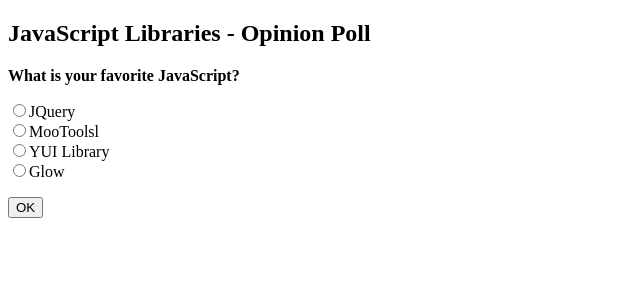
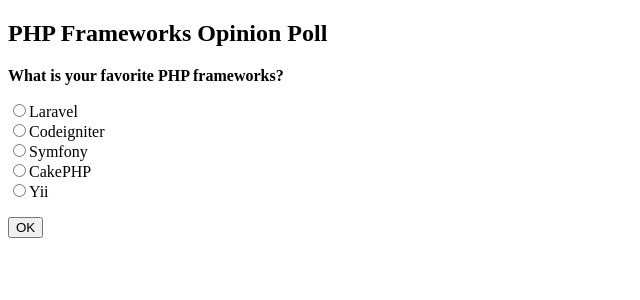
Before and after one commit to damlern92/Opinion-poll, a PHP site: page / in a window 1280 px wide. Shown: the top 300 px of the page, without its empty margins (0-640 px from the left). Run offline with PHP 8.4, Linux system fonts and the light colour scheme.

Commit message:
Changed four files

```diff
--- a/index.php
+++ b/index.php
@@ -5,9 +5,7 @@ require 'opinion_poll_model.php';
 $model = new Opinion_poll_model();
 
 if (count($_POST) == 1) {
-
     echo "<script>alert('You did not vote!');</script>";
-
 }
 
 if (count($_POST) > 1) {
@@ -15,19 +13,18 @@ if (count($_POST) > 1) {
     // Adding $option and $ts
     $ts = date("Y-m-d H:i:s");
     $option = $_POST['vote'][0];
-    $sql_stmt = "INSERT INTO js_libraries (`choice`,`ts`) VALUES ($option,'$ts')";
-
+    $sql_stmt = "INSERT INTO php_frameworks (`choice`,`ts`) VALUES ($option,'$ts')";
     $model->insert($sql_stmt);
 
-    // Select result from js_libraries
-    $sql_stmt = "SELECT COUNT(choice) choices_count FROM js_libraries";
+    // Select result from php_frameworks
+    $sql_stmt = "SELECT COUNT(choice) FROM php_frameworks";
     $choices_count = $model->select($sql_stmt);
 
-    $libraries = array("", "JQuery", "MooTools", "YUI Library", "Glow");
+    $libraries = array("", "Laravel", "Codeigniter", "Symfony", "CakePHP","CakePHP","Yii");
     $table_rows = '';
 
     for ($i = 1; $i < 5; $i++) {
-        $sql_stmt = "SELECT COUNT(choice) choices_count FROM js_libraries WHERE choice = $i";
+        $sql_stmt = "SELECT COUNT(choice) FROM php_frameworks WHERE choice = $i";
         $result = $model->select($sql_stmt);
         $table_rows .= "<tr><td>" . $libraries[$i] . " Got:</td><td><b>" . $result[0] . "</b> votes</td></tr>";
 
--- a/opinion.html.php
+++ b/opinion.html.php
@@ -4,17 +4,18 @@
     <meta charset="UTF-8">
     <meta name="viewport" content="width=device-width, initial-scale=1.0">
     <meta http-equiv="X-UA-Compatible" content="ie=edge">
-    <title>JavaScript Libraries - Opinion poll</title>
+    <title>PHP Frameworks - Opinion poll</title>
 </head>
 <body>
-    <h2>JavaScript Libraries - Opinion Poll</h2>
-    <p><b>What is your favorite JavaScript?</b></p>
+    <h2>PHP Frameworks Opinion Poll</h2>
+    <p><b>What is your favorite PHP frameworks?</b></p>
 
     <form method="post" action="index.php">
-        <p><input type="radio" name="vote" value="1" />JQuery
-        <br /><input type="radio" name="vote" value="2" />MooToolsl
-        <br /><input type="radio" name="vote" value="3" />YUI Library
-        <br /><input type="radio" name="vote" value="4" />Glow
+        <p><input type="radio" name="vote" value="1" />Laravel
+        <br /><input type="radio" name="vote" value="2" />Codeigniter
+        <br /><input type="radio" name="vote" value="3" />Symfony
+        <br /><input type="radio" name="vote" value="4" />CakePHP
+		<br /><input type="radio" name="vote" value="5" />Yii
         </p>
 
         <p><input type="submit" name="submitbutton" value="OK" /></p>
--- a/opinion_poll_model.php
+++ b/opinion_poll_model.php
@@ -13,23 +13,19 @@ class Opinion_poll_model{
     public function __construct() {
         // Connect to MySQL server:
         $this->db_handle = mysqli_connect($this->host, $this->uid, $this->pwd);
-
         if (!$this->db_handle) die("Unable to connect to MySQL: " . mysqli_error());
-
         if (!mysqli_select_db($this->db_handle,$this->db)) die("Unable to select database: " . mysqli_error());
     }
 
     // $sql_stmt first defined:
     private function execute_query($sql_stmt){
         $this->db_handle = mysqli_connect($this->host, $this->uid, $this->pwd);
-        // Execute SQL statement:
         $result = mysqli_query($db_handle,$sql_stmt);
 
         return !$result ? FALSE : TRUE;
     }
 
         public function select($sql_stmt){
-
             $result = mysqli_query($db_handle,$sql_stmt);
             if(!$result) die("Database access failed: " . mysqli_error());
 
@@ -46,8 +42,6 @@ class Opinion_poll_model{
         }
 
         public function insert($sql_stmt){
-
-            // This function is defined earlier:
             return $this->execute_query($sql_stmt);
         }
 
```
Also changed, not shown: README.md.
